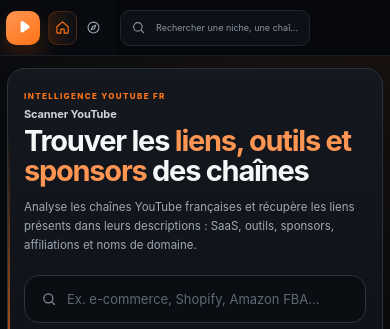
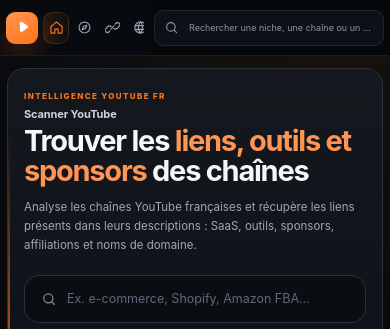
Before and after one commit to Echeckt/scanyoutbe, a website: page public/index.html in a window 390 px wide. Shown: the top 329 px of the page. Drawn offline with Linux system fonts and the light colour scheme; no server answers.

Commit message:
Add files via upload

```diff
--- a/public/styles.css
+++ b/public/styles.css
@@ -855,6 +855,7 @@ th { background: #0d1218; }
 
   .topbar {
     left: 166px;
+    right: 0;
     height: 56px;
     padding: 7px 8px 7px 4px;
     justify-content: flex-start;
@@ -862,11 +863,13 @@ th { background: #0d1218; }
 
   /* Recherche du header volontairement plus courte */
   .top-search {
-    width: min(100%, 310px);
-    max-width: 310px;
+    width: 100%;
+    max-width: none;
+    min-width: 0;
     min-height: 38px;
     padding: 0 10px;
     border-radius: 10px;
+    margin-left: auto;
   }
   .top-search svg { width: 15px; height: 15px; }
   .top-search span {
@@ -915,7 +918,7 @@ th { background: #0d1218; }
   }
   .search-field input {
     min-width: 0;
-    font-size: 13px;
+    font-size: 12.5px;
   }
   #maxResults,
   #discoverBtn {
@@ -1020,14 +1023,23 @@ th { background: #0d1218; }
 }
 
 @media (max-width: 620px) {
-  /* Plus de place pour la recherche dans le header */
-  .sidebar { width: 142px; }
-  .topbar { left: 142px; }
-  .side-nav .nav-item:nth-child(4),
+  /* Garde 4 icônes à gauche et colle la recherche à droite */
+  .sidebar {
+    width: 176px;
+    padding: 7px 6px 7px 8px;
+  }
+  .topbar {
+    left: 176px;
+    right: 0;
+    padding: 7px 8px 7px 4px;
+  }
+  .side-nav .nav-item:nth-child(4) { display: flex; }
   .side-nav .nav-item:nth-child(5) { display: none; }
   .top-search {
-    width: min(100%, 235px);
-    max-width: 235px;
+    width: 100%;
+    max-width: none;
+    min-width: 0;
+    margin-left: auto;
   }
 
   .content {
@@ -1080,15 +1092,38 @@ th { background: #0d1218; }
 }
 
 @media (max-width: 420px) {
-  .sidebar { width: 116px; padding-left: 6px; }
-  .topbar { left: 116px; padding-right: 6px; }
+  .sidebar {
+    width: 150px;
+    padding-left: 6px;
+    gap: 3px;
+  }
+  .brand { margin-right: 2px; }
+  .brand-mark {
+    width: 32px;
+    height: 32px;
+    border-radius: 9px;
+  }
+  .brand-mark svg { width: 17px; height: 17px; }
+  .topbar {
+    left: 150px;
+    right: 0;
+    padding-right: 6px;
+  }
+  .nav-item {
+    flex: 0 0 26px;
+    width: 26px;
+    min-width: 26px;
+    height: 32px;
+    min-height: 32px;
+  }
   .side-nav .nav-item:nth-child(3),
-  .side-nav .nav-item:nth-child(4),
+  .side-nav .nav-item:nth-child(4) { display: flex; }
   .side-nav .nav-item:nth-child(5) { display: none; }
   .top-search {
     width: 100%;
-    max-width: 190px;
+    max-width: none;
     min-height: 36px;
+    padding: 0 9px;
   }
   .top-search span { font-size: 9px; }
 
```
Also changed, not shown: README.md.
